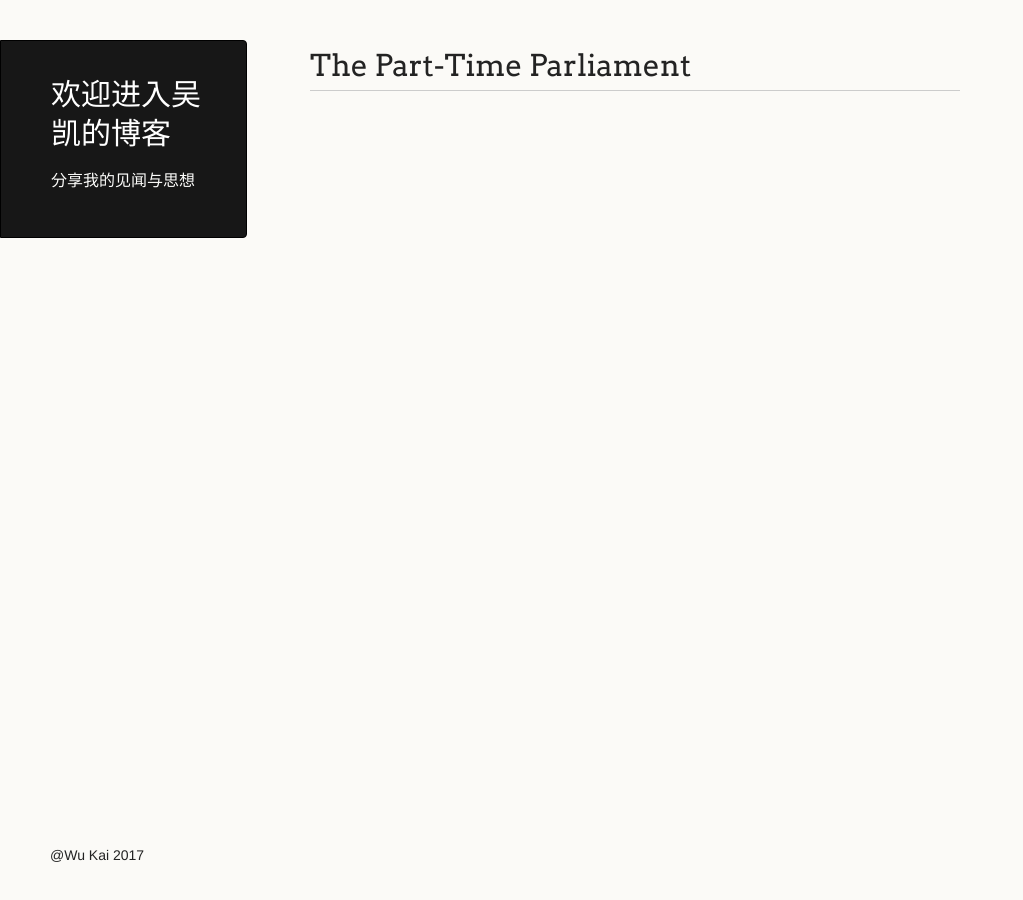
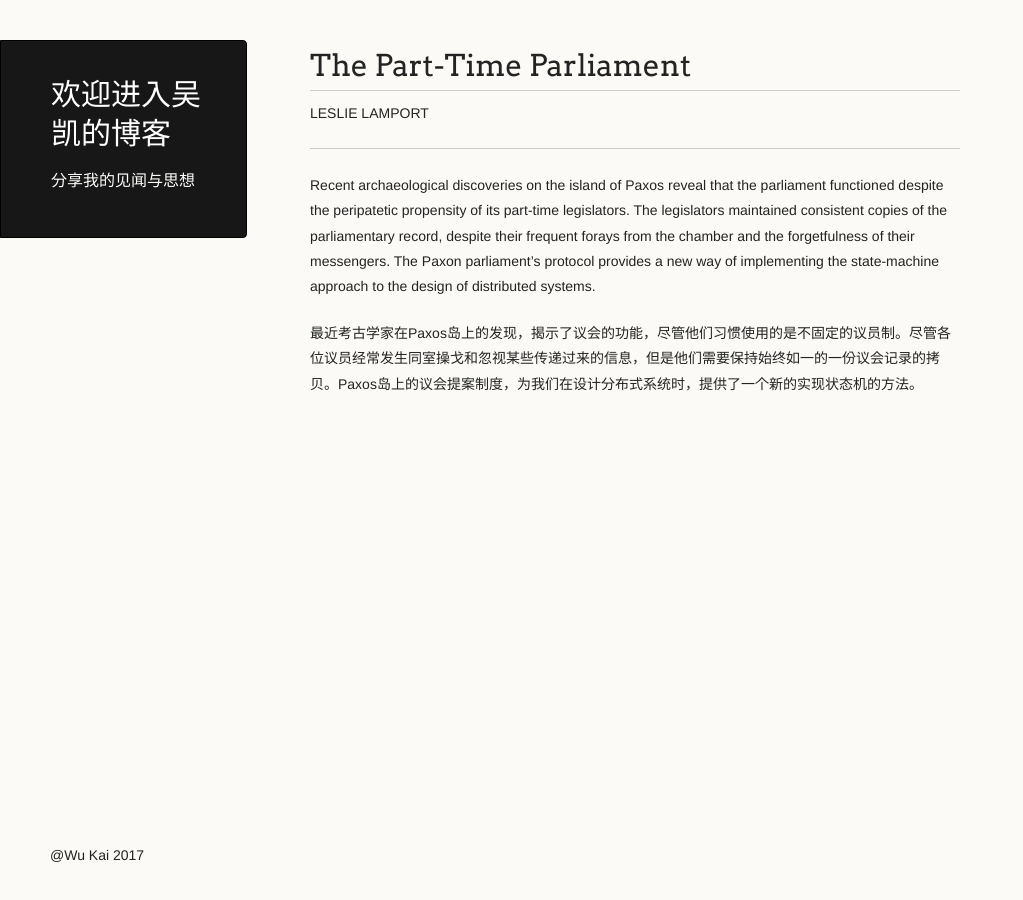
Before and after one commit to wukai-gd/Blogs, a Jekyll site: the page built from articles/The Part-Time Parliament.md, in a window 1280 px wide. Shown: the whole page, without its empty margins (0-1023 px from the left). Built offline with Jekyll 4.4.1, drawn with Linux system fonts in a browser that asks for light colours; our own code applies the rules of GitHub Pages for plain Markdown files.

Commit message:
The-Part-Time-Parliament

```diff
--- a/articles/The Part-Time Parliament.md
+++ b/articles/The Part-Time Parliament.md
@@ -1 +1,7 @@
 # The Part-Time Parliament
+LESLIE LAMPORT
+
+-----------------------------------------------
+Recent archaeological discoveries on the island of Paxos reveal that the parliament functioned despite the peripatetic propensity of its part-time legislators. The legislators maintained consistent copies of the parliamentary record, despite their frequent forays from the chamber and the forgetfulness of their messengers. The Paxon parliament’s protocol provides a new way of implementing the state-machine approach to the design of distributed systems.
+
+最近考古学家在Paxos岛上的发现，揭示了议会的功能，尽管他们习惯使用的是不固定的议员制。尽管各位议员经常发生同室操戈和忽视某些传递过来的信息，但是他们需要保持始终如一的一份议会记录的拷贝。Paxos岛上的议会提案制度，为我们在设计分布式系统时，提供了一个新的实现状态机的方法。
```
